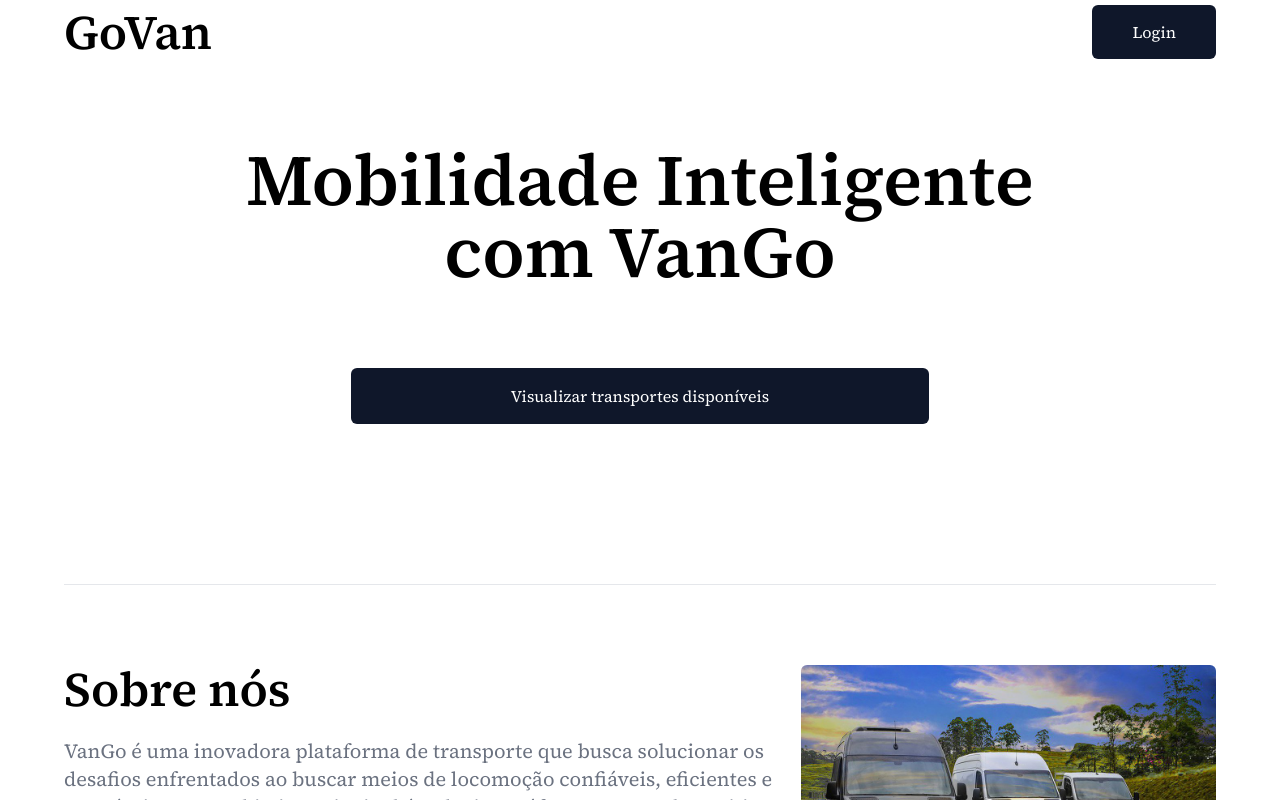
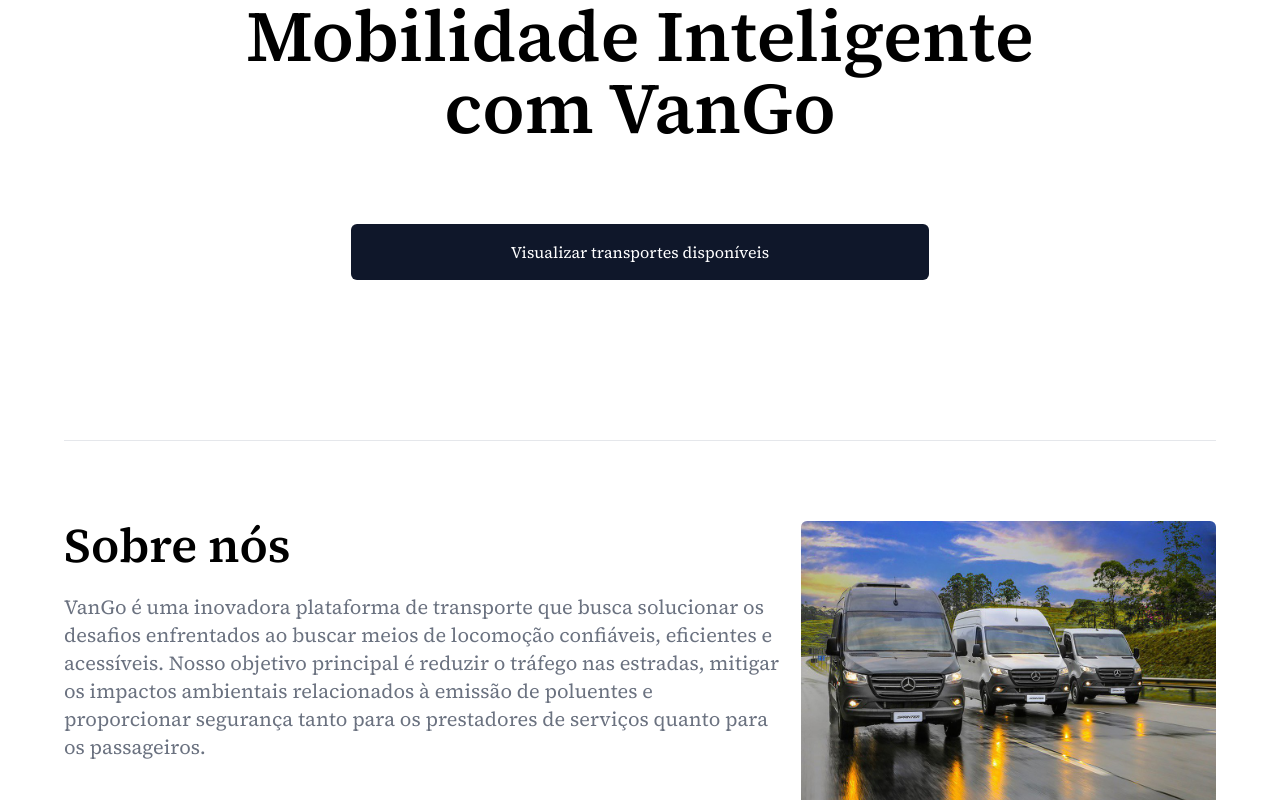
Before and after one commit to DevLucasEduardo/Go-van, a Next.js app: page / in a window 1280 px wide. Shown: the top 800 px of the page. Built offline with nearby package versions, Linux system fonts and the light colour scheme.

Commit message:
chore: header removed from layout page

```diff
--- a/src/app/layout.tsx
+++ b/src/app/layout.tsx
@@ -21,10 +21,6 @@
   return (
     <html lang="en">
       <body className={source_Serif_4.className}>
-        <div className="mb-20">
-          <Header />
-        </div>
-
         {children}
         <Footer />
       </body>
```
